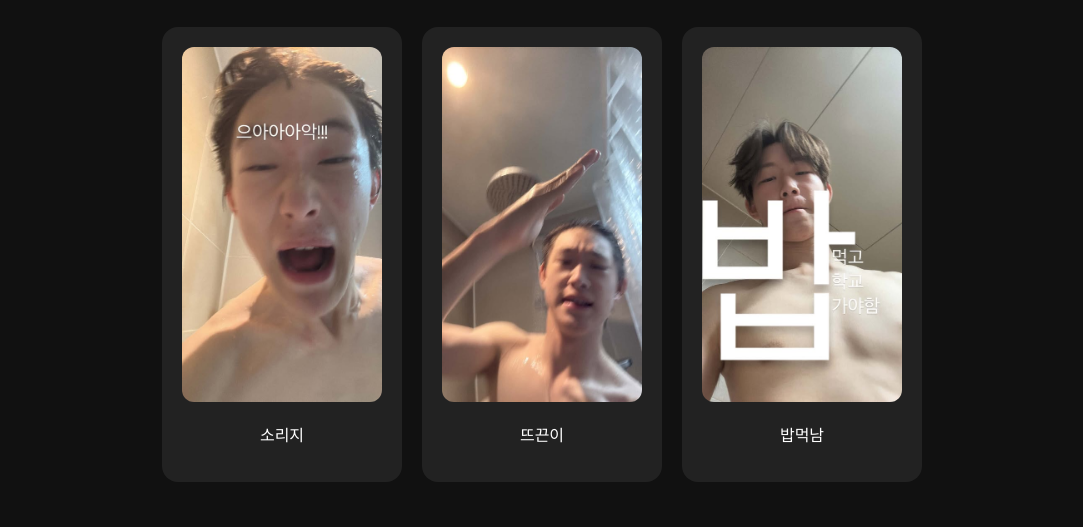
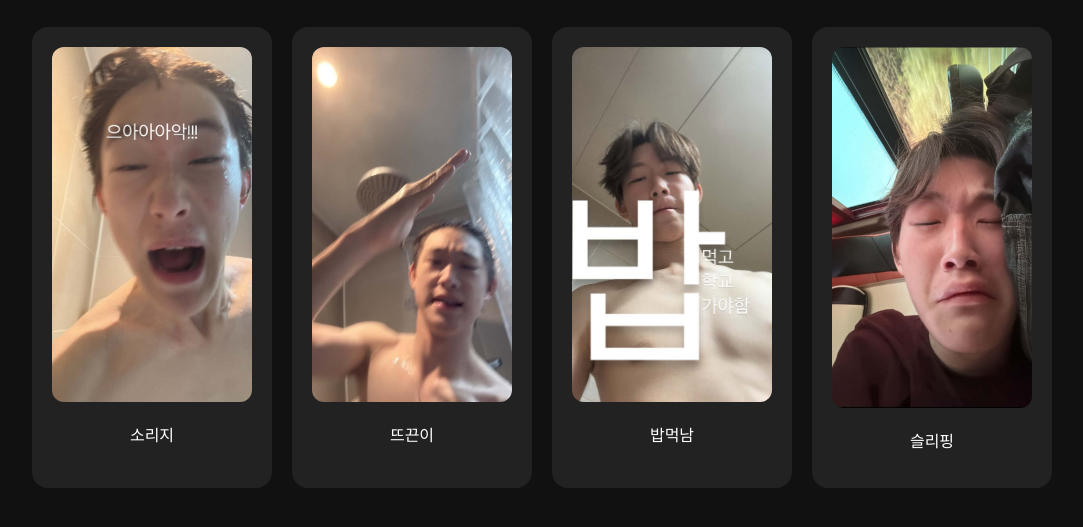
Before and after one commit to babokimbj/jjh3441, a plain HTML site: page index.html in a window 1280 px wide. Shown: the part 79-606 px from the top of the page, without its empty margins (98-1181 px from the left). Drawn offline with Linux system fonts and the light colour scheme.

Commit message:
Update index.html

```diff
--- a/index.html
+++ b/index.html
@@ -21,6 +21,10 @@
       <img src="images/character3.jpg" alt="캐릭터 3">
       <p>밥먹남</p>
     </div>
+    <div class="card" onclick="location.href='character4.html'">
+      <img src="images/character4.jpg" alt="캐릭터 4">
+      <p>슬리핑</p>
+    </div>
   </div>
 </body>
 </html>
```
